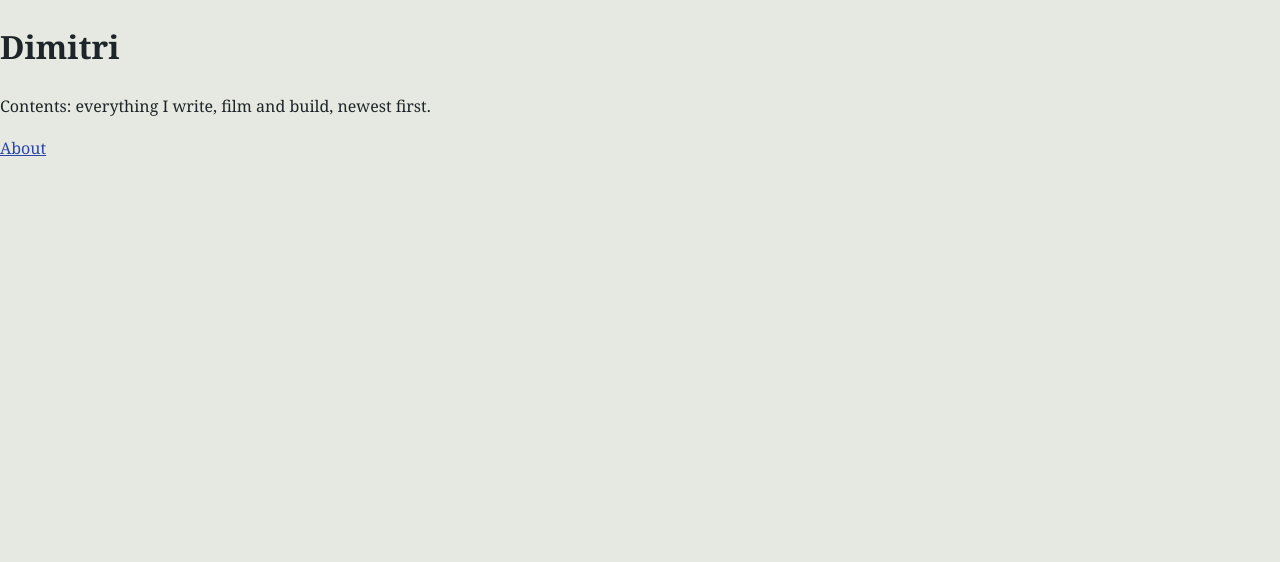
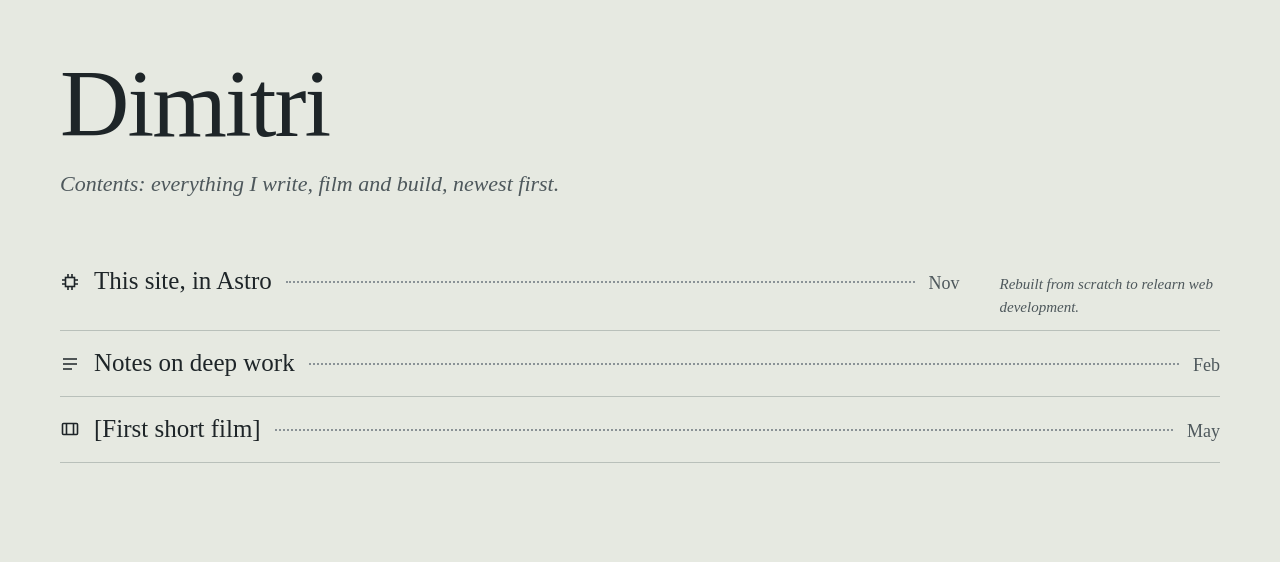
Before and after one commit to dimitriearose/portfolio, an Astro site: page / in a window 1280 px wide. Built offline with nearby package versions, Linux system fonts and the light colour scheme; Astro itself is replaced by a stand-in of ours.

Commit message:
Margins groundwork: Literata font, tokens, Entry and Glyph components
Co-Authored-By: Claude Opus 5.5 <noreply@anthropic.com>

```diff
--- /dev/null
+++ b/astro.config.ts
@@ -0,0 +1,13 @@
+import { defineConfig, fontProviders } from "astro/config";
+
+export default defineConfig({
+    fonts: [
+        {
+            provider: fontProviders.fontsource(),
+            name: "Literata",
+            cssVariable: "--font-literata",
+            weights: ["300 700"],
+            styles: ["normal", "italic"],
+        },
+    ],
+});
--- /dev/null
+++ b/src/components/Entry.astro
@@ -0,0 +1,69 @@
+---
+import Glyph from "./Glyph.astro";
+import type { Kind } from "../types";
+
+interface Props {
+    kind: Kind;
+    title: string;
+    month: string;
+    href: string;
+    note?: string;
+}
+
+const { kind, title, month, href, note } = Astro.props;
+---
+
+<li class="entry">
+    <a href={href}>
+        <Glyph kind={kind} />
+        <span class="title">{title}</span>
+        <span class="leader" aria-hidden="true"></span>
+        <span class="month">{month}</span>
+    </a>
+    {note && <p class="note">{note}</p>}
+</li>
+
+<style>
+    .entry {
+        display: flex;
+        flex-wrap: wrap;
+        align-items: baseline;
+        gap: 4px 40px;
+        border-bottom: 1px solid var(--rule);
+    }
+    a {
+        flex: 999 1 420px;
+        min-width: 0;
+        display: flex;
+        align-items: baseline;
+        gap: 14px;
+        padding: 16px 0;
+        color: var(--ink);
+        text-decoration: none;
+    }
+    a:hover .title {
+        color: var(--link);
+    }
+    .title {
+        font-size: var(--text-entry);
+        line-height: 1.3;
+    }
+    .leader {
+        flex: 1 1 40px;
+        border-bottom: 2px dotted var(--leader);
+        transform: translateY(-6px);
+    }
+    .month {
+        color: var(--ink-soft);
+        font-variant-numeric: oldstyle-nums;
+    }
+    .note {
+        flex: 1 1 220px;
+        margin: 0;
+        padding-bottom: 12px;
+        font-size: var(--text-note);
+        font-style: italic;
+        line-height: 1.5;
+        color: var(--ink-soft);
+    }
+</style>
--- /dev/null
+++ b/src/components/Glyph.astro
@@ -0,0 +1,48 @@
+---
+import type { Kind } from "../types";
+
+interface Props {
+    kind: Kind;
+}
+
+const { kind } = Astro.props;
+
+const labels: Record<Kind, string> = {
+    writing: "Writing",
+    film: "Film",
+    build: "Build",
+};
+---
+
+<svg
+        class="glyph"
+        width="20"
+        height="20"
+        viewBox="0 0 20 20"
+        fill="none"
+        stroke="currentColor"
+        stroke-width="1.6"
+        role="img"
+        aria-label={labels[kind]}
+>
+    {kind === "writing" && <path d="M3 5h14M3 10h14M3 15h9" />}
+    {kind === "film" && (
+            <>
+                <rect x="2.5" y="4.5" width="15" height="11" rx="1" />
+                <path d="M6.5 4.5v11M13.5 4.5v11" />
+            </>
+    )}
+    {kind === "build" && (
+            <>
+                <rect x="5.5" y="5.5" width="9" height="9" />
+                <path d="M8 2v3.5M12 2v3.5M8 14.5V18M12 14.5V18M2 8h3.5M2 12h3.5M14.5 8H18M14.5 12H18" />
+            </>
+    )}
+</svg>
+
+<style>
+    .glyph {
+        flex: none;
+        align-self: center;
+    }
+</style>
--- a/src/layouts/BaseLayout.astro
+++ b/src/layouts/BaseLayout.astro
@@ -1,4 +1,5 @@
 ---
+import { Font } from "astro:assets";
 import "../styles/global.css";
 
 interface Props {
@@ -18,6 +19,7 @@ const {
     <meta charset="utf-8" />
     <meta name="viewport" content="width=device-width, initial-scale=1" />
     <meta name="description" content={description} />
+    <Font cssVariable="--font-literata" preload />
     <title>{title}</title>
 </head>
 <body>
--- a/src/pages/index.astro
+++ b/src/pages/index.astro
@@ -1,10 +1,53 @@
 ---
 import BaseLayout from "../layouts/BaseLayout.astro";
+import Entry from "../components/Entry.astro";
+
 const name: string = "Dimitri";
 ---
 
 <BaseLayout title="Dimitri">
-    <h1>{name}</h1>
-    <p>Contents: everything I write, film and build, newest first.</p>
-    <a href="/about">About</a>
+    <div class="page">
+        <header>
+            <h1>{name}</h1>
+            <p class="lead">Contents: everything I write, film and build, newest first.</p>
+        </header>
+
+        <ol class="entries">
+            <Entry
+                    kind="build"
+                    title="This site, in Astro"
+                    month="Nov"
+                    href="/about"
+                    note="Rebuilt from scratch to relearn web development."
+            />
+            <Entry kind="writing" title="Notes on deep work" month="Feb" href="/about" />
+            <Entry kind="film" title="[First short film]" month="May" href="/about" />
+        </ol>
+    </div>
 </BaseLayout>
+
+<style>
+    .page {
+        max-width: 1160px;
+        margin: 0 auto;
+        padding: 56px 40px 96px;
+    }
+    h1 {
+        margin: 0;
+        font-size: var(--text-name);
+        font-weight: 300;
+        line-height: 1;
+        letter-spacing: -0.02em;
+    }
+    .lead {
+        margin: 14px 0 0;
+        font-size: var(--text-lead);
+        font-style: italic;
+        color: var(--ink-soft);
+    }
+    .entries {
+        list-style: none;
+        margin: 48px 0 0;
+        padding: 0;
+    }
+</style>
--- a/src/styles/global.css
+++ b/src/styles/global.css
@@ -1,4 +1,5 @@
 :root {
+    /* colors */
     --paper: #E6E9E1;
     --ink: #1E2528;
     --ink-soft: #4E585C;
@@ -6,13 +7,22 @@
     --leader: #8A9296;
     --link: #2B45A8;
     --link-hover: #1A2E7A;
+
+    /* type sizes */
+    --text-note: 0.9375rem;
+    --text-base: 1.125rem;
+    --text-lead: 1.375rem;
+    --text-entry: 1.5625rem;
+    --text-year: clamp(2.75rem, 1.5rem + 4vw, 4rem);
+    --text-name: clamp(3.5rem, 2rem + 6vw, 6rem);
 }
 
 body {
     margin: 0;
     background: var(--paper);
     color: var(--ink);
-    font-family: Georgia, serif;
+    font-family: var(--font-literata), Georgia, serif;
+    font-size: var(--text-base);
     line-height: 1.6;
 }
 
--- /dev/null
+++ b/src/types.ts
@@ -0,0 +1 @@
+export type Kind = "writing" | "film" | "build";
```
Also changed, not shown: 1 other file.
